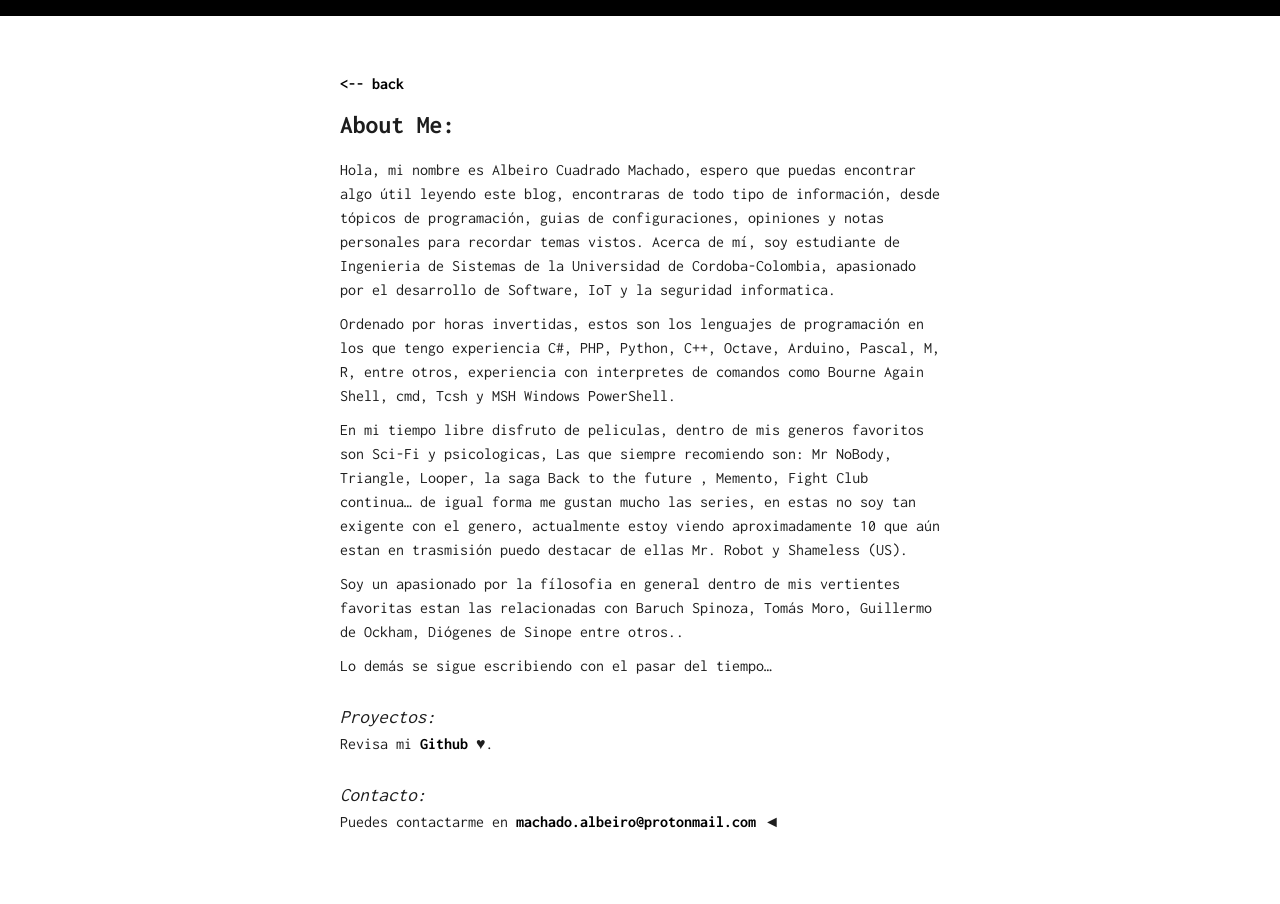
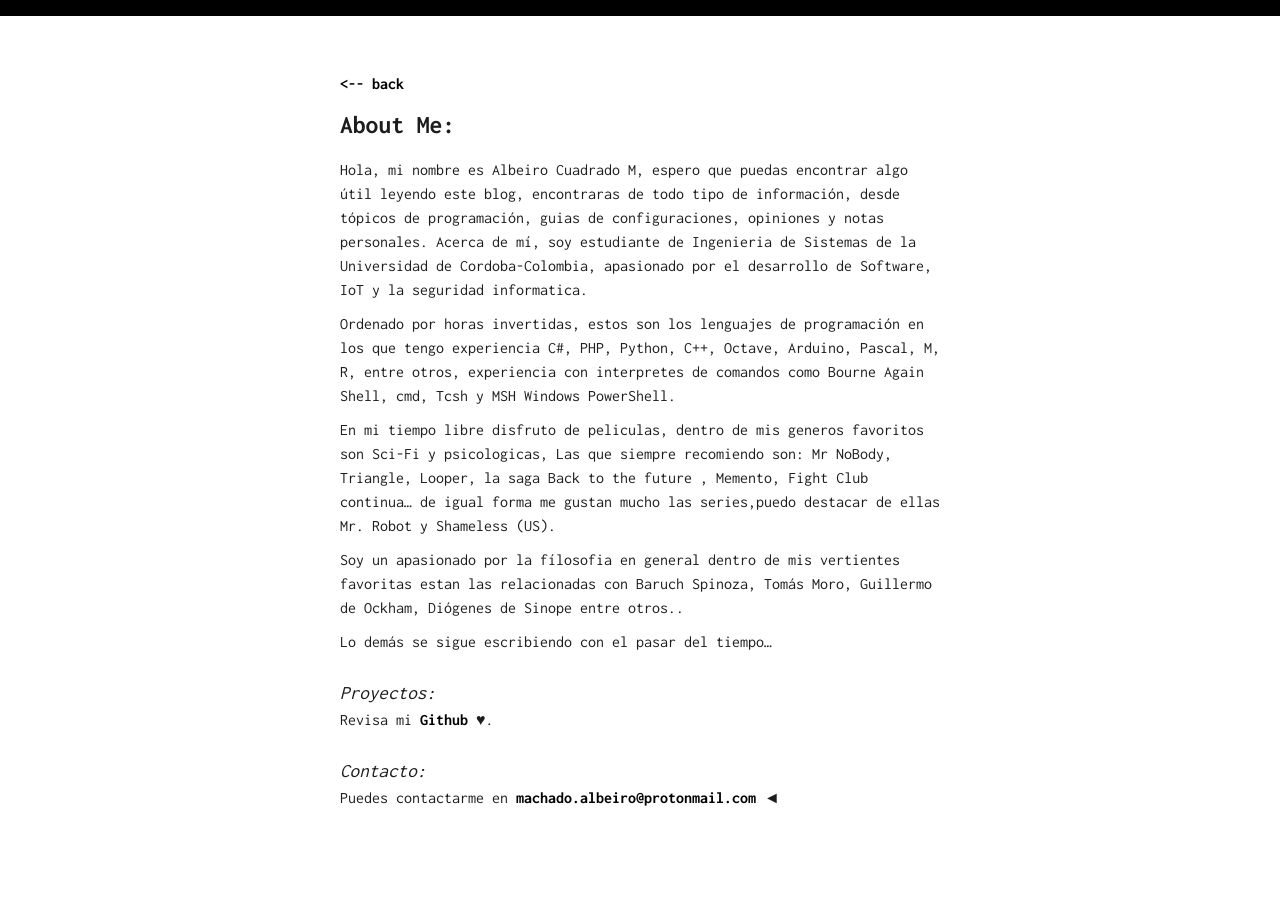
Before and after one commit to AlbCM/albcm.github.io, a Jekyll site: the page built from me/index.md, in a window 1280 px wide. Built offline with Jekyll 4.4.1, drawn with Linux system fonts in a browser that asks for light colours; comment, search, counter and statistics services are not loaded.

Commit message:
Update index.md

```diff
--- a/me/index.md
+++ b/me/index.md
@@ -2,11 +2,11 @@
 layout: about
 ---
 
-Hola, mi nombre es Albeiro Cuadrado Machado, espero que puedas encontrar algo útil leyendo este blog, encontraras de todo tipo de información, desde tópicos de programación, guias de configuraciones, opiniones y notas personales para recordar temas vistos. Acerca de mí, soy estudiante de Ingenieria de Sistemas de la Universidad de Cordoba-Colombia, apasionado por el desarrollo de Software, IoT y la seguridad informatica.
+Hola, mi nombre es Albeiro Cuadrado M, espero que puedas encontrar algo útil leyendo este blog, encontraras de todo tipo de información, desde tópicos de programación, guias de configuraciones, opiniones y notas personales. Acerca de mí, soy estudiante de Ingenieria de Sistemas de la Universidad de Cordoba-Colombia, apasionado por el desarrollo de Software, IoT y la seguridad informatica.
 
 Ordenado por horas invertidas, estos son los lenguajes de programación en los que tengo experiencia C#, PHP, Python, C++, Octave, Arduino, Pascal, M, R, entre otros, experiencia con interpretes de comandos como  Bourne Again Shell, cmd, Tcsh y MSH Windows PowerShell.
 
-En mi tiempo libre disfruto de peliculas, dentro de mis generos favoritos son Sci-Fi y psicologicas, Las que siempre recomiendo son: *Mr NoBody*, *Triangle*, *Looper*, la saga *Back to the future* , *Memento*, *Fight Club* continua...  de igual forma me gustan mucho las series, en estas no soy tan exigente con el genero, actualmente estoy viendo aproximadamente 10 que aún estan en trasmisión puedo destacar de ellas *Mr. Robot* y *Shameless (US)*.
+En mi tiempo libre disfruto de peliculas, dentro de mis generos favoritos son Sci-Fi y psicologicas, Las que siempre recomiendo son: *Mr NoBody*, *Triangle*, *Looper*, la saga *Back to the future* , *Memento*, *Fight Club* continua...  de igual forma me gustan mucho las series,puedo destacar de ellas *Mr. Robot* y *Shameless (US)*.
 
 Soy un apasionado por la fílosofia en general  dentro de mis vertientes favoritas estan las relacionadas con Baruch Spinoza, Tomás Moro, Guillermo de Ockham, Diógenes de Sinope entre otros..
 
```
